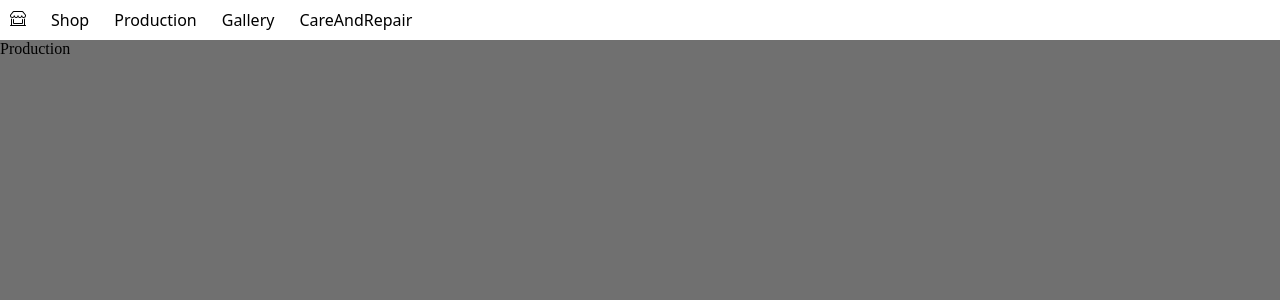
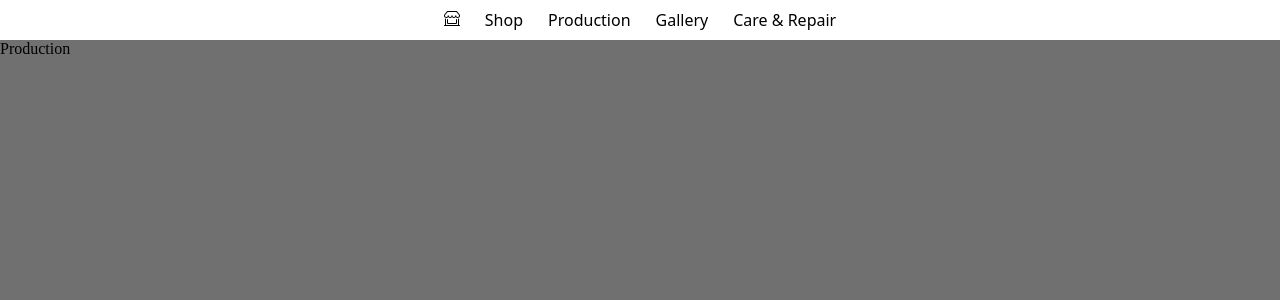
Before and after one commit to dev-carlson/KnitShop, a React (Vite) app: page /Production in a window 1280 px wide. Shown: the top 300 px of the page. Built offline with nearby package versions, Linux system fonts and the light colour scheme.

Commit message:
modifed some css

```diff
--- a/src/components/Navbar.jsx
+++ b/src/components/Navbar.jsx
@@ -1,30 +1,34 @@
 import React from "react";
-import { useState, useEffect } from "react";
-import { Link, useLocation } from "react-router-dom";
+import { useState } from "react";
+import { Link } from "react-router-dom";
 import "../styles/Navbar.css";
 import { BsShopWindow } from "react-icons/bs";
+import { GiHamburgerMenu } from "react-icons/gi";
 
 function Navbar() {
   const [expandNavbar, setExpandNavbar] = useState(false);
-  const location = useLocation();
-
-  useEffect(() => {
-    setExpandNavbar(false);
-  }, [location]);
 
   return (
-    <div className="navbar" id={expandNavbar ? "open" : "close"}>
-      <div className="toggleButton"></div>
-      <div className="links">
+    <nav className="navbar">
+      <div className="toggleButton">
+        <button
+          onClick={() => {
+            setExpandNavbar((prev) => !prev);
+          }}
+        >
+          <GiHamburgerMenu />
+        </button>
+      </div>
+      <div className={`links ${expandNavbar ? "expand" : ""}`}>
         <Link to="/" className="icon-class">
           <BsShopWindow />
         </Link>
         <Link to="/Shop">Shop</Link>
         <Link to="/Production">Production</Link>
         <Link to="/Gallery">Gallery</Link>
-        <Link to="/CareAndRepair">CareAndRepair</Link>
+        <Link to="/CareAndRepair">Care &amp; Repair</Link>
       </div>
-    </div>
+    </nav>
   );
 }
 
--- a/src/routers/Home.jsx
+++ b/src/routers/Home.jsx
@@ -3,11 +3,19 @@ import "../styles/Home.css";
 import video1 from "../assets/video1.mp4";
 const Home = () => {
   return (
-    <div className="Home">
-        <video className="video" autoPlay loop muted>
-          <source src={video1} />
-        </video>
+<div className="Home">
+  <div className="video-container">
+    <video className="video" autoPlay loop muted>
+      <source src={video1} />
+    </video>
+  </div>
+  <div className="content-container">
+    <div className="content">
+      <p>Born from the idea to make the world's best sailor sweaters, our garments are designed in Denmark and made by the best knitters in Italy. Our sweaters are made to be worn and loved for a lifetime.</p>
     </div>
+  </div>
+</div>
+
   );
 };
 
--- a/src/styles/Home.css
+++ b/src/styles/Home.css
@@ -4,5 +4,17 @@
   left: 0;
   width: 100%;
   height: auto;
-    z-index: -1;
+  z-index: -2;
 }
+
+.content-container {
+  margin-top: 55%;
+  font-family: system-ui, -apple-system, BlinkMacSystemFont, "Segoe UI", Roboto,
+    Oxygen, Ubuntu, Cantarell, "Open Sans", "Helvetica Neue", sans-serif;
+  font-weight: bold;
+}
+
+.content {
+  float: right;
+  max-width: 550px;
+}
--- a/src/styles/Navbar.css
+++ b/src/styles/Navbar.css
@@ -8,6 +8,7 @@
   z-index: 1;
   height: 20px;
   line-height: 20px;
+  justify-content: center;
 }
 
 .links a {
@@ -20,7 +21,7 @@
   background-color: white;
 }
 
-.links:hover a{
+.links:hover a {
   color: black;
 }
 
@@ -36,3 +37,7 @@
 .links a.icon-class:hover {
   border-bottom: none;
 }
+
+.toggleButton {
+  display: none;
+}
```
Lines whose indentation alone changed are shown as unchanged.
